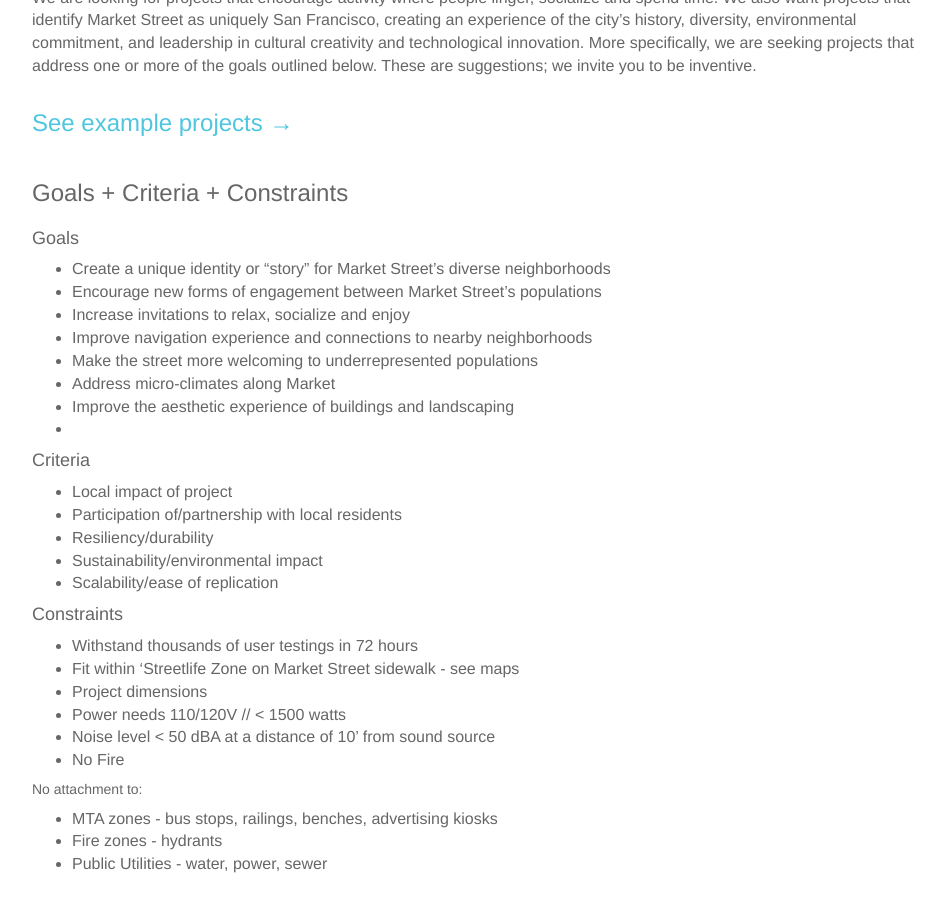
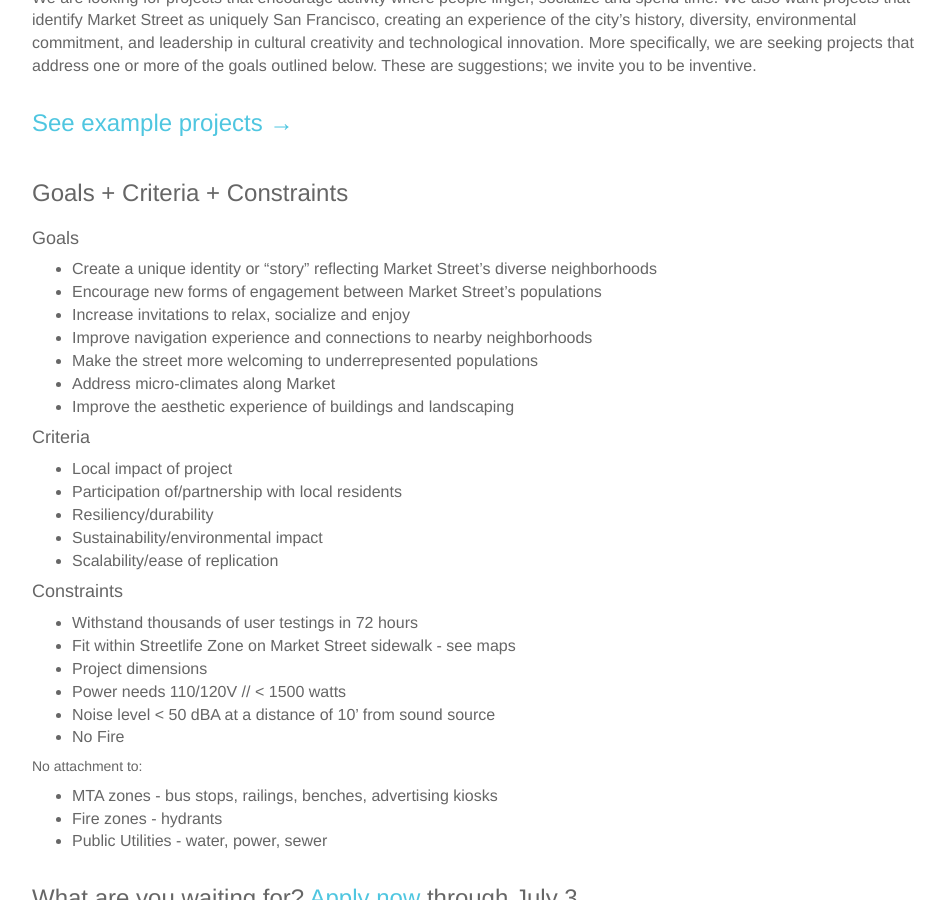
Before and after one commit to jakelevitas/market-street-proto-fest, a Jekyll site: the page built from opencall/index.html, in a window 1280 px wide and 900 px high, scrolled down 2004 px. Shown: the whole window, without its empty margins (148-1093 px from the left). Built offline with Jekyll 4.4.1, drawn with Linux system fonts in a browser that asks for light colours; nearby versions of some CDN libraries; some of the changed text lies outside the part shown.

Commit message:
Content tweaks

```diff
--- a/community/index.html
+++ b/community/index.html
@@ -73,7 +73,7 @@ lead: Market Street is San Francisco's most vibrant corridor - and its most dive
   <section>
     <div class="col-md-4">
     	<h1>Civic Center</h1>
-    	10th Street to 8th Street<br><br>
+    	Van Ness Avenue to 8th Street<br><br>
     	<p class="pink-bold">District Captain</p>
     	<a href="http://exploratorium.edu" target="_blank"><img width="150px" src="{{ site.baseurl }}/images/captain-exploratorium.gif"></a>
       <br><br>
@@ -158,7 +158,7 @@ Street and the quietest during evenings and weekends.<br><br>During its 9-to-5 b
     	<a href="http://www.autodesk.com" target="_blank"><img width="150px" src="{{ site.baseurl }}/images/captain-autodesk.jpg"></a>
       <br><br>
       <p class="pink-bold">Community Cohort</p>
-      <strong>Alicia Esterkamp-Allbin</strong><br>
+      <strong>Alicia Esterkamp-Allbin</strong>, Pacific Waterfront Partners<br>
       <strong>Dan Hodapp</strong>, Port of San Francisco
     </div>
     <div class="col-md-8">
--- a/opencall/index.html
+++ b/opencall/index.html
@@ -50,7 +50,7 @@ lead: This October, the future of Market Street will be built by YOU.
 			</ul>
 			<br>After the Festival, the City will work to make the most successful projects part of the Better Market Street redesign in 2017.
 
-			<h3>Designing With and For Community</h3>
+			<h3>Designing with and for Community</h3>
 			<h4>Consider the goals below, read previous Market Street reports, and engage people on the street. </h4>
 			<br>
 			Over the past several years, the City’s Better Market Street initiative has gathered extensive community feedback, with a clear response that the public wants a more vibrant and positive experience on Market Street.  The City has responded with a commitment to redesigned sidewalks and “Street Life Zones” that make our public space more active and attractive. These are the zones we are asking YOU to reimagine and activate during the Festival.<br><br>
@@ -73,13 +73,13 @@ lead: This October, the future of Market Street will be built by YOU.
 
 			<h4>Goals</h4>
 				<ul>
-					<li>Create a unique identity or “story” for Market Street’s diverse neighborhoods</li>
+					<li>Create a unique identity or “story” reflecting Market Street’s diverse neighborhoods</li>
 					<li>Encourage new forms of engagement between Market Street’s populations</li>
 					<li>Increase invitations to relax, socialize and enjoy</li>
 					<li>Improve navigation experience and connections to nearby neighborhoods</li>
 					<li>Make the street more welcoming to underrepresented populations</li>
 					<li>Address micro-climates along Market </li>
-					<li>Improve the aesthetic experience of buildings and landscaping<li>
+					<li>Improve the aesthetic experience of buildings and landscaping</li>
 				</ul>
 			<h4>Criteria</h4>
 				<ul>
@@ -92,7 +92,7 @@ lead: This October, the future of Market Street will be built by YOU.
 			<h4>Constraints</h4>
 				<ul>
 					<li>Withstand thousands of user testings in 72 hours</li>
-					<li>Fit within ‘Streetlife Zone on Market Street sidewalk - see maps</li>
+					<li>Fit within Streetlife Zone on Market Street sidewalk - see maps</li>
 					<li>Project dimensions </= w12’ x d12’ x h12’</li>
 					<li>Power needs 110/120V  //  < 1500 watts</li>
 					<li>Noise level < 50 dBA at a distance of 10’ from sound source</li>
```
